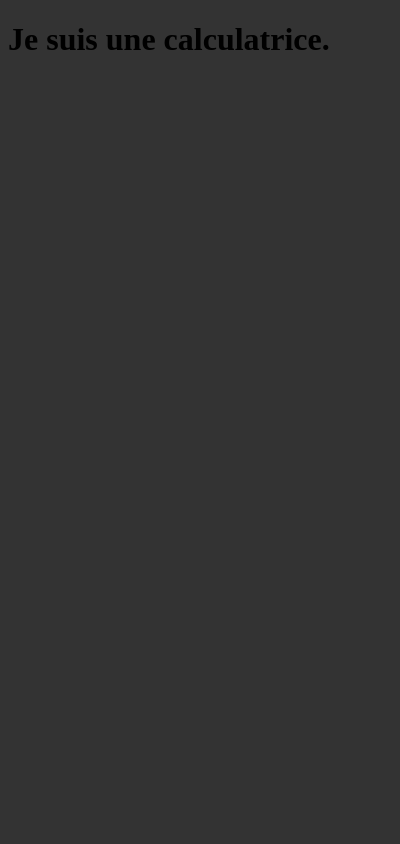
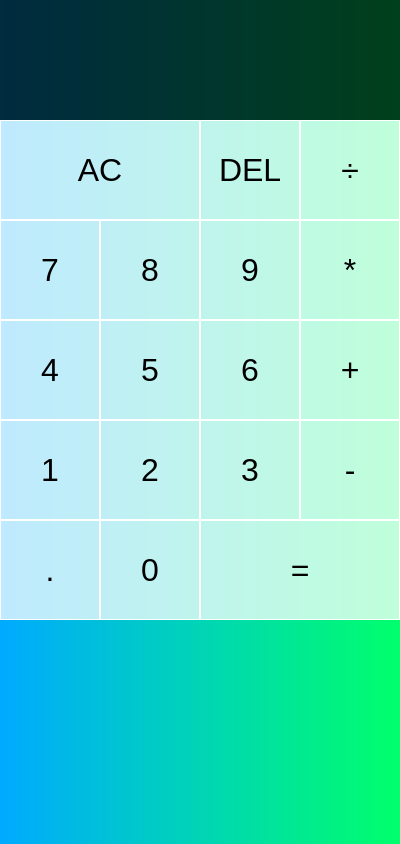
Before and after one commit to KMinetto/Calculator, an Electron app: page index.html in a window 400 px wide. Drawn offline with Linux system fonts and the light colour scheme.

Commit message:
feature: adding design to calculator

```diff
--- a/assets/css/app.css
+++ b/assets/css/app.css
@@ -1,3 +1,60 @@
+*, *::before, *::after {
+    box-sizing: border-box;
+    font-family: Gotham Rounded, sans-serif;
+    font-weight: normal;
+    overflow: hidden;
+}
+
 body {
-    background-color: #333333;
+    padding: 0;
+    margin: 0;
+    background: linear-gradient(to right, #00AAFF, #00FF6C);
 }
+
+.calculator-grid {
+    display: grid;
+    justify-content: center;
+    align-content: center;
+    height: 100%;
+    grid-template-columns: repeat(4, 100px);
+    grid-template-rows:  minmax(120px, auto) repeat(5, 100px);
+}
+
+.calculator-grid > button {
+    cursor: pointer;
+    font-size: 2rem;
+    border: 1px solid white;
+    outline: none;
+    background-color: rgba(255, 255, 255, .75);
+    padding: 0;
+}
+
+.calculator-grid > button:hover {
+    background-color: rgba(255, 255, 255, .9);
+}
+
+.two-span {
+    grid-column: span 2;
+}
+
+.output {
+    grid-column: 1 / -1;
+    background-color: rgba(0, 0, 0, .75);
+    display: flex;
+    align-items: flex-end;
+    justify-content: space-around;
+    flex-direction: column;
+    padding: 15px;
+    word-wrap: break-word;
+    word-break: break-all;
+}
+
+.output .previous-operand {
+    color: rgba(255, 255, 255, .75);
+    font-size: 1.5rem;
+}
+
+.output .current-operand {
+    color: white;
+    font-size: 2.5rem;
+}
--- a/index.html
+++ b/index.html
@@ -13,10 +13,33 @@
         content="default-src 'self'; script-src 'self'"
         />
         <link rel="stylesheet" href="./assets/css/app.css">
-        <title>Calculatrice</title>
+        <title>Calculatrice Personnel</title>
     </head>
     <body>
-        <h1>Je suis une calculatrice.</h1>
+        <div class="calculator-grid">
+            <div class="output">
+                <div class="previous-operand"></div>
+                <div class="current-operand"></div>
+            </div>
+            <button class="two-span">AC</button>
+            <button>DEL</button>
+            <button>÷</button>
+            <button>7</button>
+            <button>8</button>
+            <button>9</button>
+            <button>*</button>
+            <button>4</button>
+            <button>5</button>
+            <button>6</button>
+            <button>+</button>
+            <button>1</button>
+            <button>2</button>
+            <button>3</button>
+            <button>-</button>
+            <button>.</button>
+            <button>0</button>
+            <button class="two-span">=</button>
+        </div>
         <script src="./render/renderer.js"></script>
     </body>
 </html>
--- a/main.js
+++ b/main.js
@@ -3,7 +3,7 @@ const { app, BrowserWindow } = require("electron");
 const createWindow = () => {
     const win = new BrowserWindow({
         width: 400,
-        height: 600
+        height: 680
     });
 
     win.loadFile("index.html");
```
Also changed, not shown: README.md.
